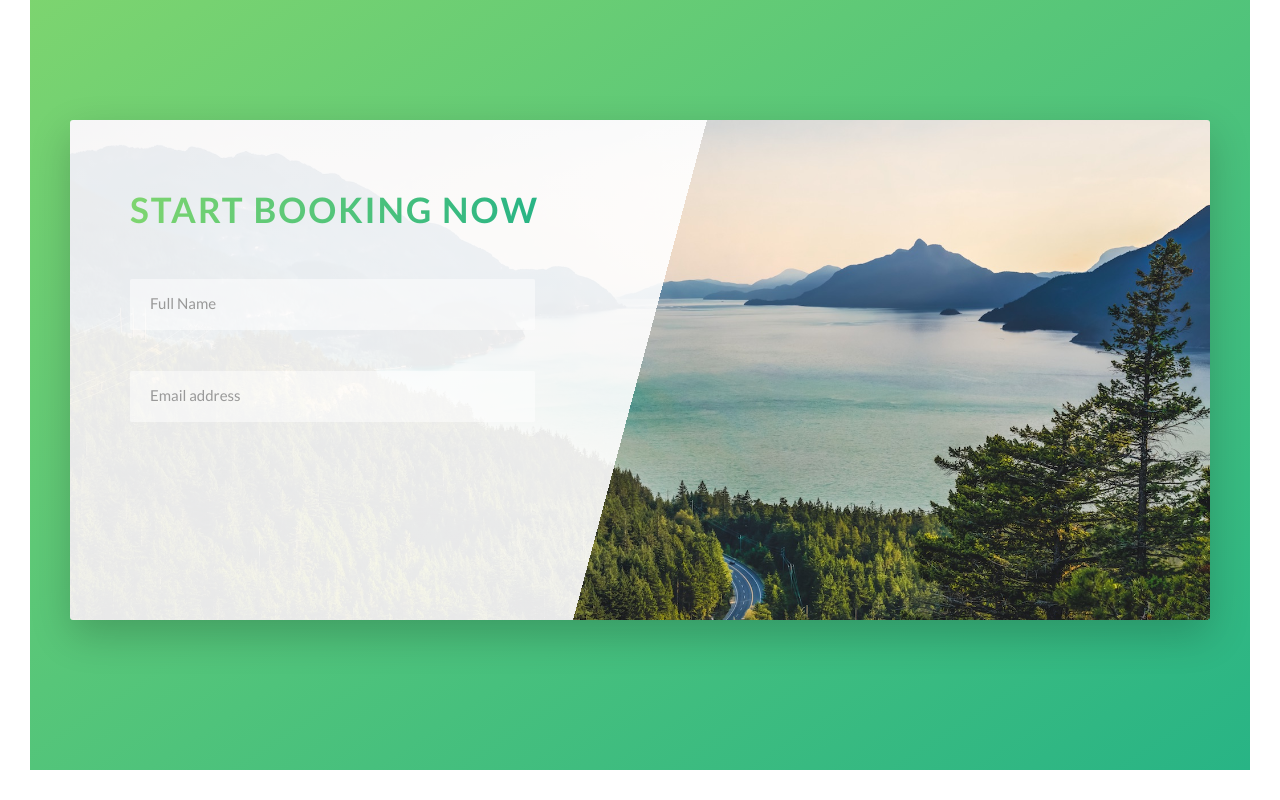
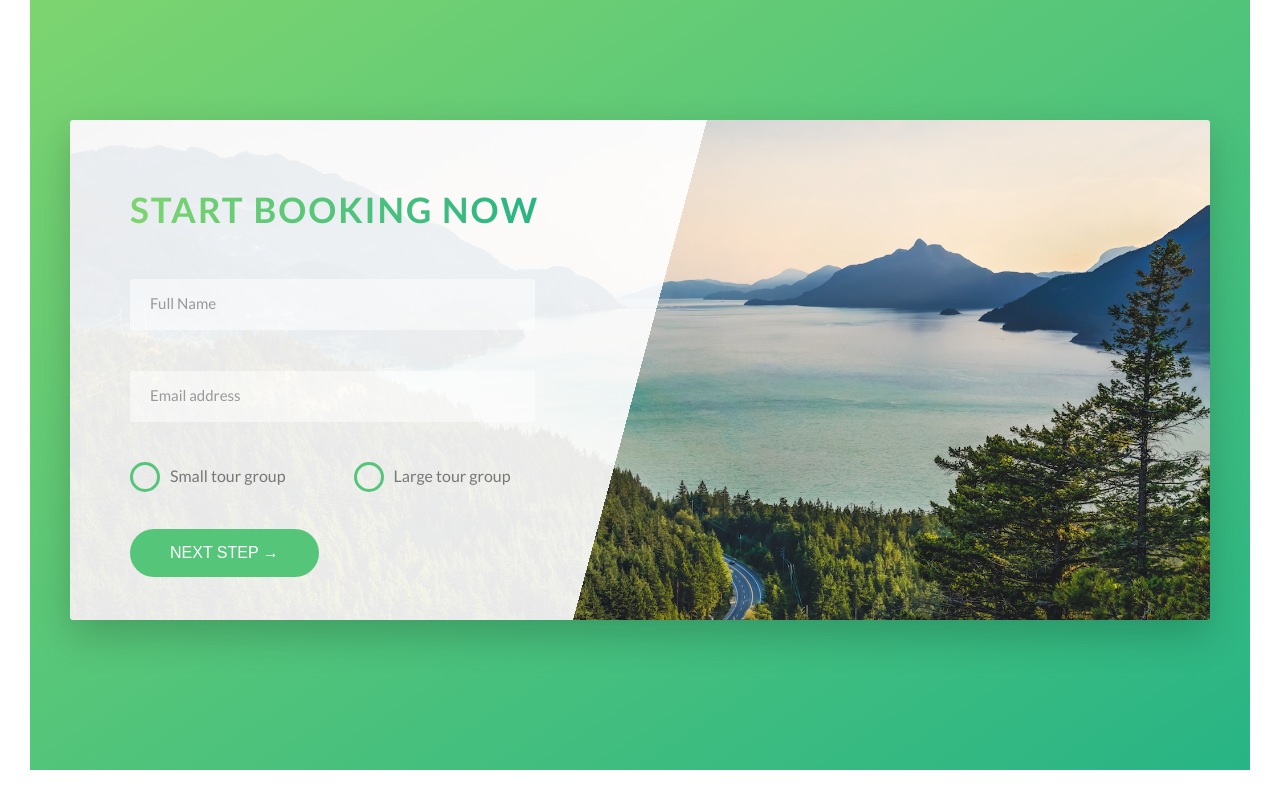
Before and after one commit to Krzyslox/Natorus-Project, a website: page index.html in a window 1280 px wide. Shown: the part 4400-5200 px from the top of the page. Drawn offline with Linux system fonts and the light colour scheme.

Commit message:
Finished Booking section

```diff
--- a/index.html
+++ b/index.html
@@ -294,6 +294,27 @@
                                 <input type="email" class="form__input" placeholder="Email address" id="email" required>
                                 <label for="email" class="form__label">Email address</label>
                             </div>
+                            <div class="form__group u-margin-bottom-medium">
+                                <div class="form__radio-group">
+                                    <input type="radio" class="form__radio-input" id="small" name="size">
+                                    <label for="small" class="form__radio-label">
+                                        <span class="form__radio-button"></span>
+                                        Small tour group
+                                    </label>
+                                </div>
+
+                                <div class="form__radio-group">
+                                    <input type="radio" class="form__radio-input" id="large" name="size">
+                                    <label for="large" class="form__radio-label">
+                                        <span class="form__radio-button"></span>
+                                        Large tour group
+                                    </label>
+                                </div>
+                            </div>
+
+                            <div class="form_group">
+                                <button class="btn btn--green">Next step &rarr;</button>
+                            </div>
                         </form>
                     </div>
                 </div>
--- a/sass/base/_utilities.scss
+++ b/sass/base/_utilities.scss
@@ -1,29 +1,26 @@
 .u-center-text {
-    text-align: center;
+    text-align: center !important;
 }
 
 .u-margin-bottom-small {
-    margin-bottom: 1.5rem;
+    margin-bottom: 1.5rem !important;
 }
 .u-margin-bottom-medium {
-    margin-bottom: 4rem;
+    margin-bottom: 4rem !important;
 }
 .u-margin-bottom-big {
-    margin-bottom: 8rem;
+    margin-bottom: 8rem !important;
 }
 
 .u-margin-top-small {
-    margin-top: 1.5rem;
+    margin-top: 1.5rem !important;
 }
-
 .u-margin-top-medium {
-    margin-top: 4rem;
+    margin-top: 4rem !important;
 }
-
 .u-margin-top-big {
-    margin-top: 8rem;
+    margin-top: 8rem !important;
 }
-
 .u-margin-top-huge {
-    margin-top: 10rem;
+    margin-top: 10rem !important;
 }
--- a/sass/components/_button.scss
+++ b/sass/components/_button.scss
@@ -1,4 +1,5 @@
 .btn {
+    &,
     &:link,
     &:visited {
         text-transform: uppercase;
@@ -9,6 +10,10 @@
         transition: all .15s ease-in-out;
         position: relative;
         font-size: $default-font-size;
+
+        border: none;
+        cursor: pointer;
+
     }
 
     &--white {
@@ -39,8 +44,10 @@
         }
     }
 
-    &:active {
+    &:active,
+    &:focus {
         transform: translateY(-.1rem);
+        outline: none;
     }
 
     &::after {
--- a/sass/components/_form.scss
+++ b/sass/components/_form.scss
@@ -48,10 +48,59 @@
         transition: all .3s;
     }
 
+    &__radio-input {
+        display: none;
+    }
+
     //Plus oznacza zaznaczenie rodzeńśtwa
     &__input:placeholder-shown + &__label {
         opacity: 0;
         visibility: hidden;
+        //Wywoła efekt zjechania tekstu
         transform: translateY(-4rem);
     }
+
+    &__radio-group {
+        width: 49%;
+        display: inline-block;
+    }
+
+    &__radio-label {
+        font-size: $default-font-size;
+        cursor: pointer;
+        position: relative;
+        padding-left: 4rem;
+    }
+
+    &__radio-button {
+        height: 3rem;
+        width: 3rem;
+        border: 3px solid $color-primary;
+        border-radius: 50%;
+        display: inline-block;
+        position: absolute;
+        left: 0;
+        top: -.4rem;
+
+        //sudo element after
+        &::after {
+            content: "";
+            display: block;
+            height: 1.3rem;
+            width: 1.3rem;
+            border-radius: 50%;
+            position: absolute;
+            top: 50%;
+            left: 50%;
+            transform: translate(-50%, -50%);
+            background-color: $color-primary;
+            opacity: 0;
+            transition: opacity .2s;
+        }
+    }
+
+    //W momencie gdy radio-input będzie miał status checked (zaznaczony) to wybrany zostaje rodzeństwo -> pierwsze dziecko i nadane mu zostaje opacity
+    &__radio-input:checked ~ &__radio-label &__radio-button::after {
+        opacity: 1;
+    }
 }
```
Also changed, not shown: css/main.css, 1 other file.
